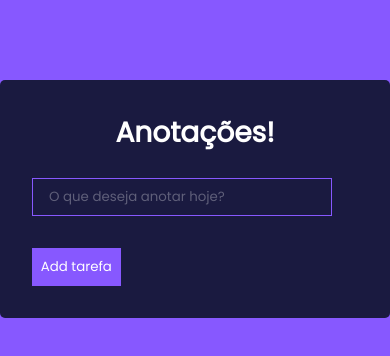
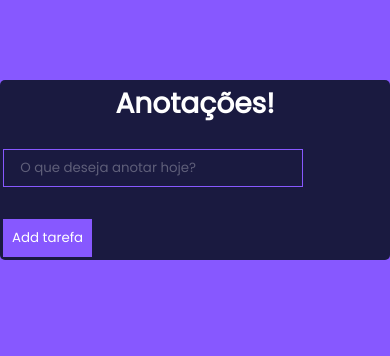
Before and after one commit to Isabely-cards/todo_list, a React (Vite) app: page / in a window 390 px wide. Shown: the top 356 px of the page. Built offline with nearby package versions, Linux system fonts and the light colour scheme.

Commit message:
Update styles.module.css

```diff
--- a/src/components/TodoWrapper/styles.module.css
+++ b/src/components/TodoWrapper/styles.module.css
@@ -8,3 +8,14 @@
 .todoWrapper h1 {
     text-align: center;
 }
+@media only screen and (max-width: 768px) {
+    .todoWrapper {
+        padding: 1rem;
+    }
+}
+
+@media only screen and (max-width: 450px) {
+    .todoWrapper {
+        padding: 0.2rem;
+    }
+}
```
